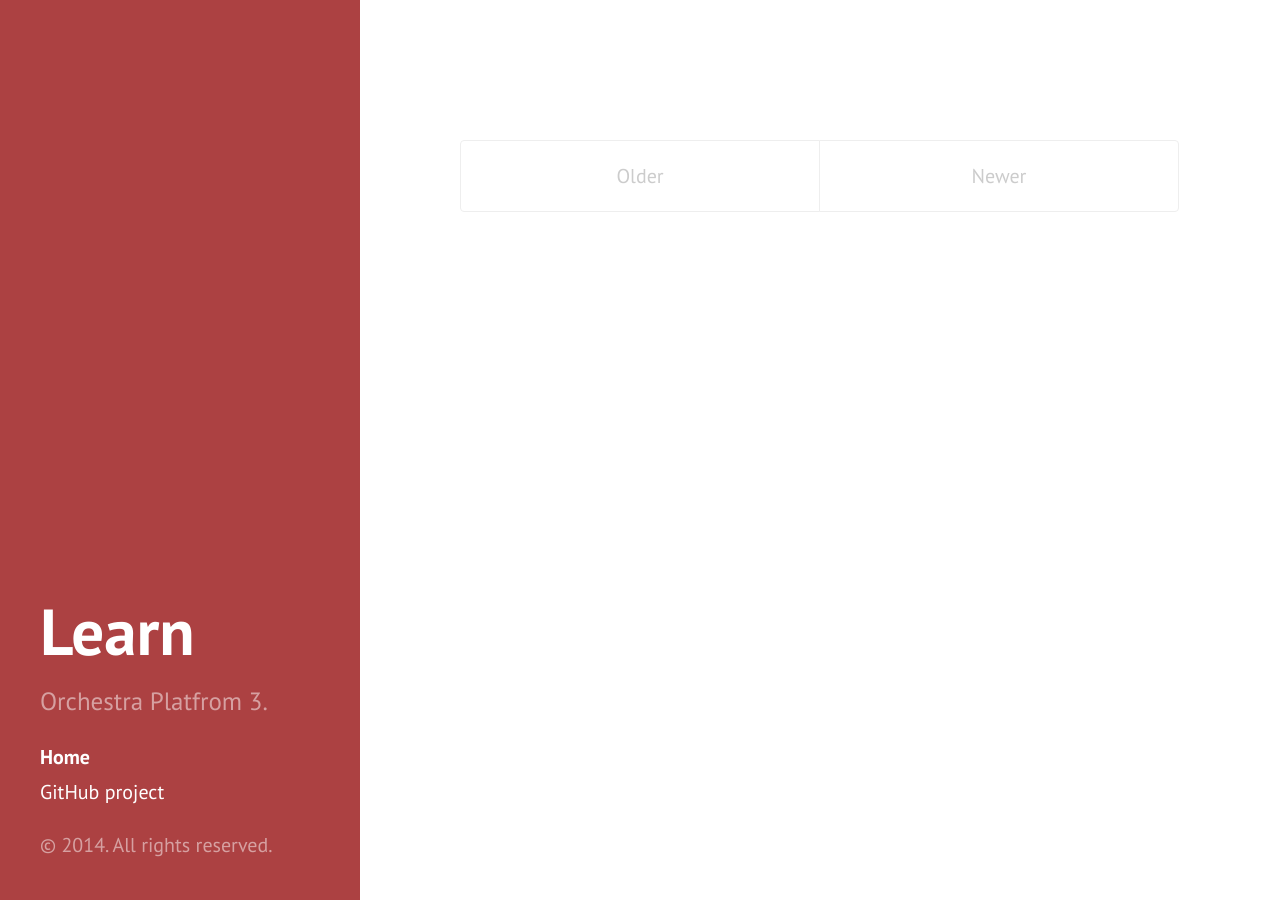
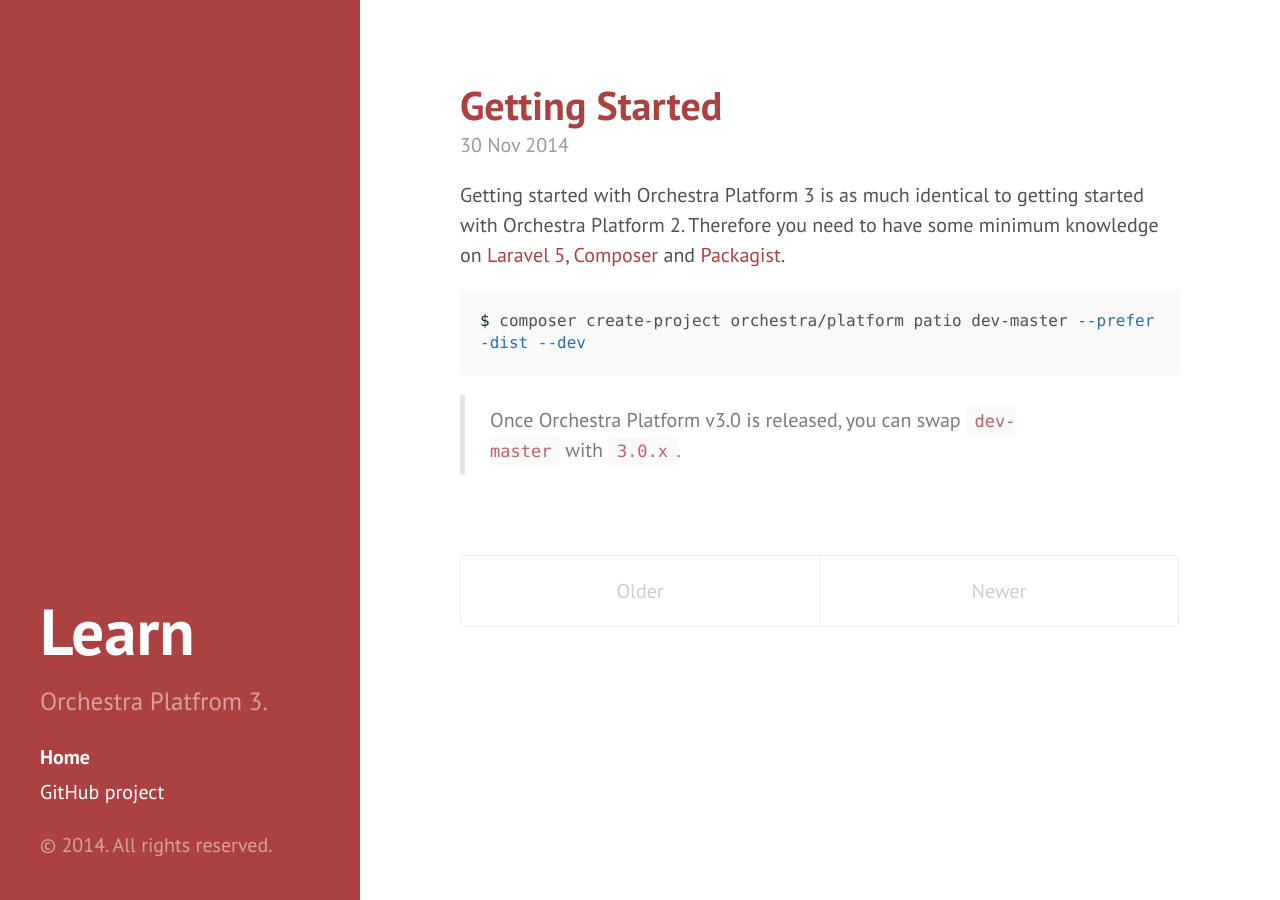
Before and after one commit to orchestral/learn, a Jekyll site: the page built from index.html, in a window 1280 px wide. Built offline with Jekyll 4.4.1, drawn with Linux system fonts in a browser that asks for light colours; Markdown is read by kramdown in place of the engine named in the settings; the list of posts is cut into pages by our own code.

Commit message:
Add basic installation draft.
Signed-off-by: crynobone <crynobone@gmail.com>

````diff
--- a/_config.yml
+++ b/_config.yml
@@ -13,6 +13,7 @@
 description:      'Orchestra Platfrom 3.'
 url:              http://learn.orchestraplatform.com
 baseurl:          /
+excerpt_separator: "<!--more-->"
 
 author:
   name:           'Mark Otto'
--- /dev/null
+++ b/_posts/2014-11-30-installation.md
@@ -0,0 +1,16 @@
+---
+layout: post
+title: Getting Started
+categories:
+    - from-scratch
+---
+
+Getting started with Orchestra Platform 3 is as much identical to getting started with Orchestra Platform 2. Therefore you need to have some minimum knowledge on [Laravel 5](http://laravel.com), [Composer](https://getcomposer.org) and [Packagist](https://packagist.org).
+
+```bash
+$ composer create-project orchestra/platform patio dev-master --prefer-dist --dev
+```
+
+> Once Orchestra Platform v3.0 is released, you can swap `dev-master` with `3.0.x`.
+
+<!--more-->
--- a/index.html
+++ b/index.html
@@ -14,7 +14,7 @@
 
     <span class="post-date">{{ post.date | date_to_string }}</span>
 
-    {{ post.content }}
+    {{ post.excerpt }}
   </div>
   {% endfor %}
 </div>
````
